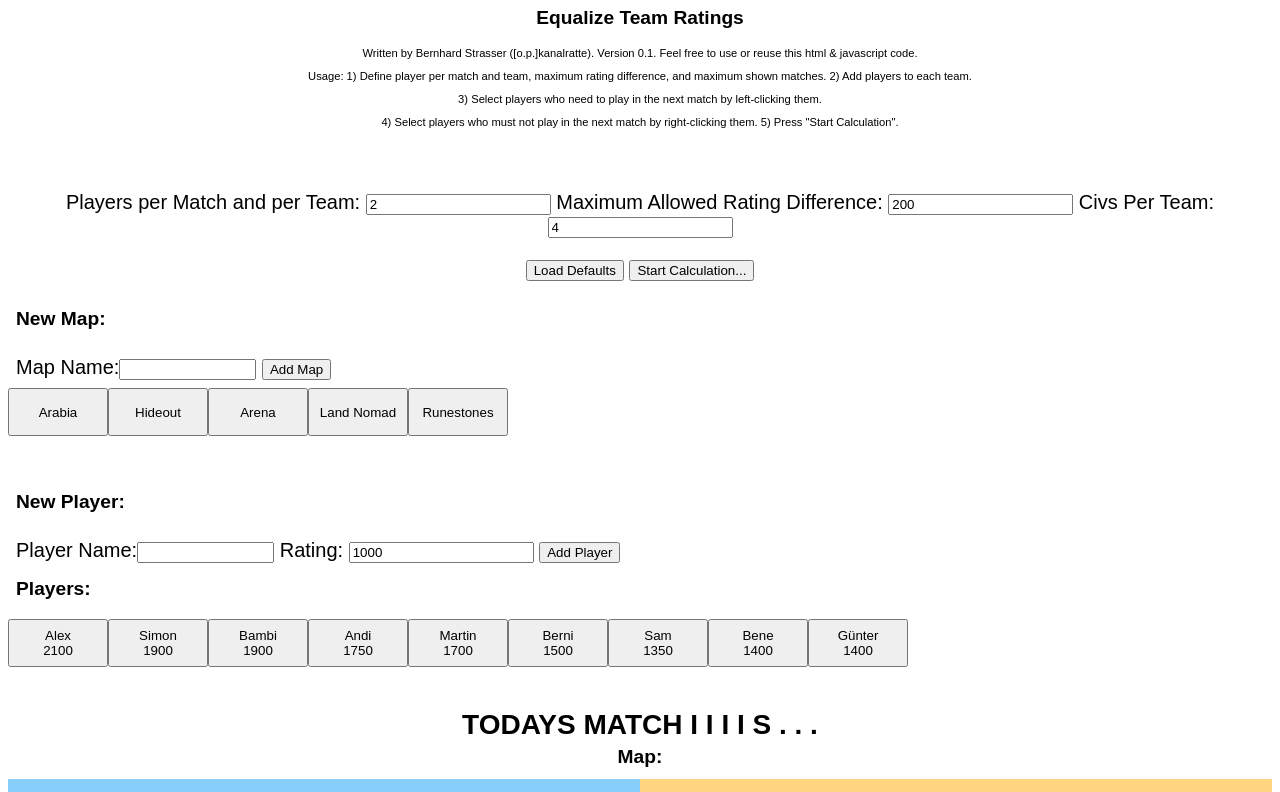
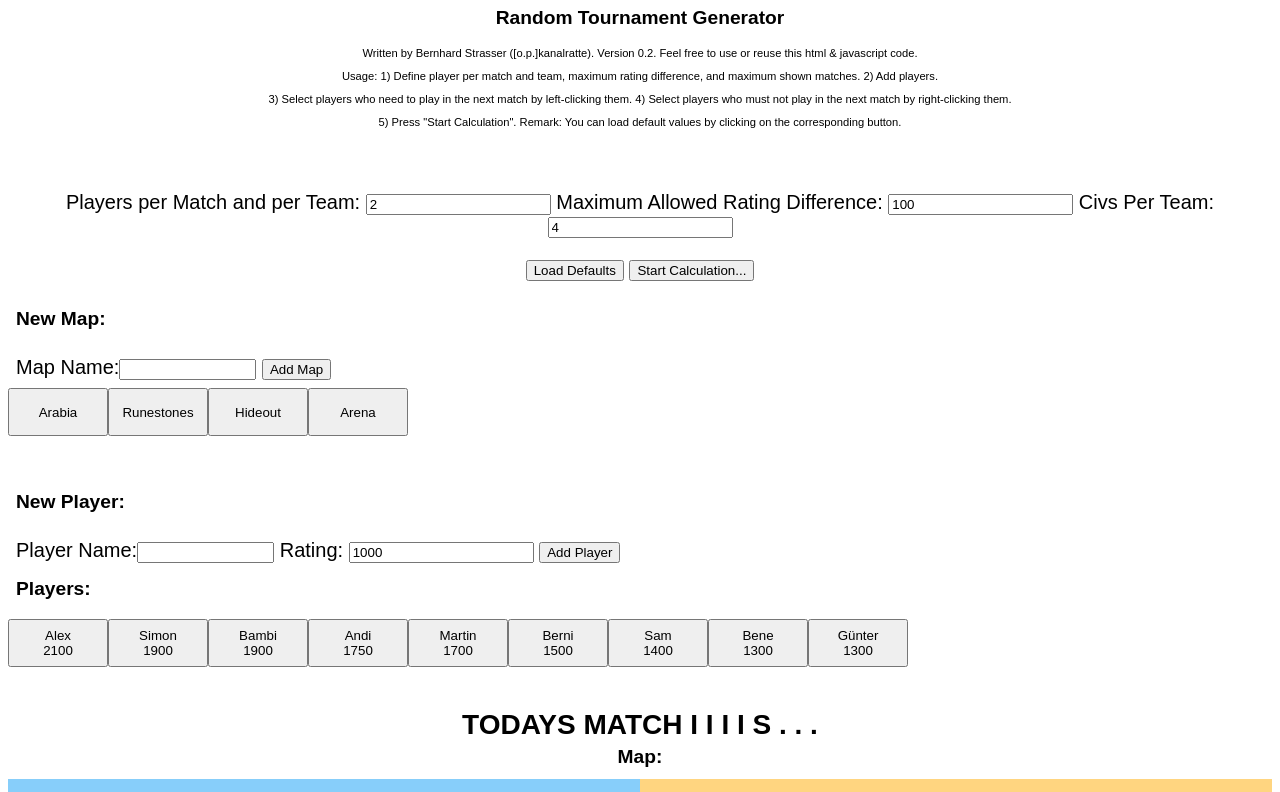
Before and after one commit to bstrasser53/RandomTournyGenerator, a plain HTML site: page index.html in a window 1280 px wide. Both pictures are taken after a click on the button "Load Defaults". Shown: the top 792 px of the page. Drawn offline with Linux system fonts and the light colour scheme.

Commit message:
Changed default values.

```diff
--- a/index.html
+++ b/index.html
@@ -5,11 +5,11 @@
 <meta http-equiv="Content-Type" content="text/html; charset=utf-8"/>
 <body>
 
-<h2>Equalize Team Ratings</h2>
-<t1>Written by Bernhard Strasser ([o.p.]kanalratte). Version 0.1. Feel free to use or reuse this html & javascript code.</t1><br>
-<t1>Usage: 1) Define player per match and team, maximum rating difference, and maximum shown matches. 2) Add players to each team.</t1><br>
-<t1>3) Select players who need to play in the next match by left-clicking them.</t1><br>
-<t1>4) Select players who must not play in the next match by right-clicking them. 5) Press "Start Calculation".</t1><br>
+<h2>Random Tournament Generator</h2>
+<t1>Written by Bernhard Strasser ([o.p.]kanalratte). Version 0.2. Feel free to use or reuse this html & javascript code.</t1><br>
+<t1>Usage: 1) Define player per match and team, maximum rating difference, and maximum shown matches. 2) Add players.</t1><br>
+<t1>3) Select players who need to play in the next match by left-clicking them. 4) Select players who must not play in the next match by right-clicking them.</t1><br>
+<t1>5) Press "Start Calculation". Remark: You can load default values by clicking on the corresponding button.</t1><br>
 <br>
 <br>
 <br>
@@ -17,7 +17,7 @@
 <tab id=t1><input type="number" value="2" id="PartySize" name="PartySize" required
        minlength="1" maxlength="3" size="3">
 <label for="MaxRatingDiffText">Maximum Allowed Rating Difference:</label>
-<tab id=t1><input type="number" value="200" id="MaxRatingDiff" name="MaxRatingDiff" required
+<tab id=t1><input type="number" value="100" id="MaxRatingDiff" name="MaxRatingDiff" required
        minlength="1" maxlength="4" size="4">
 <label for="CivsPerTeamText">Civs Per Team:</label>
 <tab id=t1><input type="number" value="4" id="CivsPerTeam" name="CivsPerTeam" required
@@ -259,15 +259,15 @@ function LoadDefaults(){
 	AddPlayer("Andi",1750);
 	AddPlayer("Martin",1700);
 	AddPlayer("Berni",1500);
-	AddPlayer("Sam",1350);
-	AddPlayer("Bene",1400);
-	AddPlayer("Günter",1400);
+	AddPlayer("Sam",1400);
+	AddPlayer("Bene",1300);
+	AddPlayer("Günter",1300);
 
 	AddMap("Arabia");
+	AddMap("Runestones");
 	AddMap("Hideout");
 	AddMap("Arena");
-	AddMap("Land Nomad");
-	AddMap("Runestones");
+
 
 }
 
```
